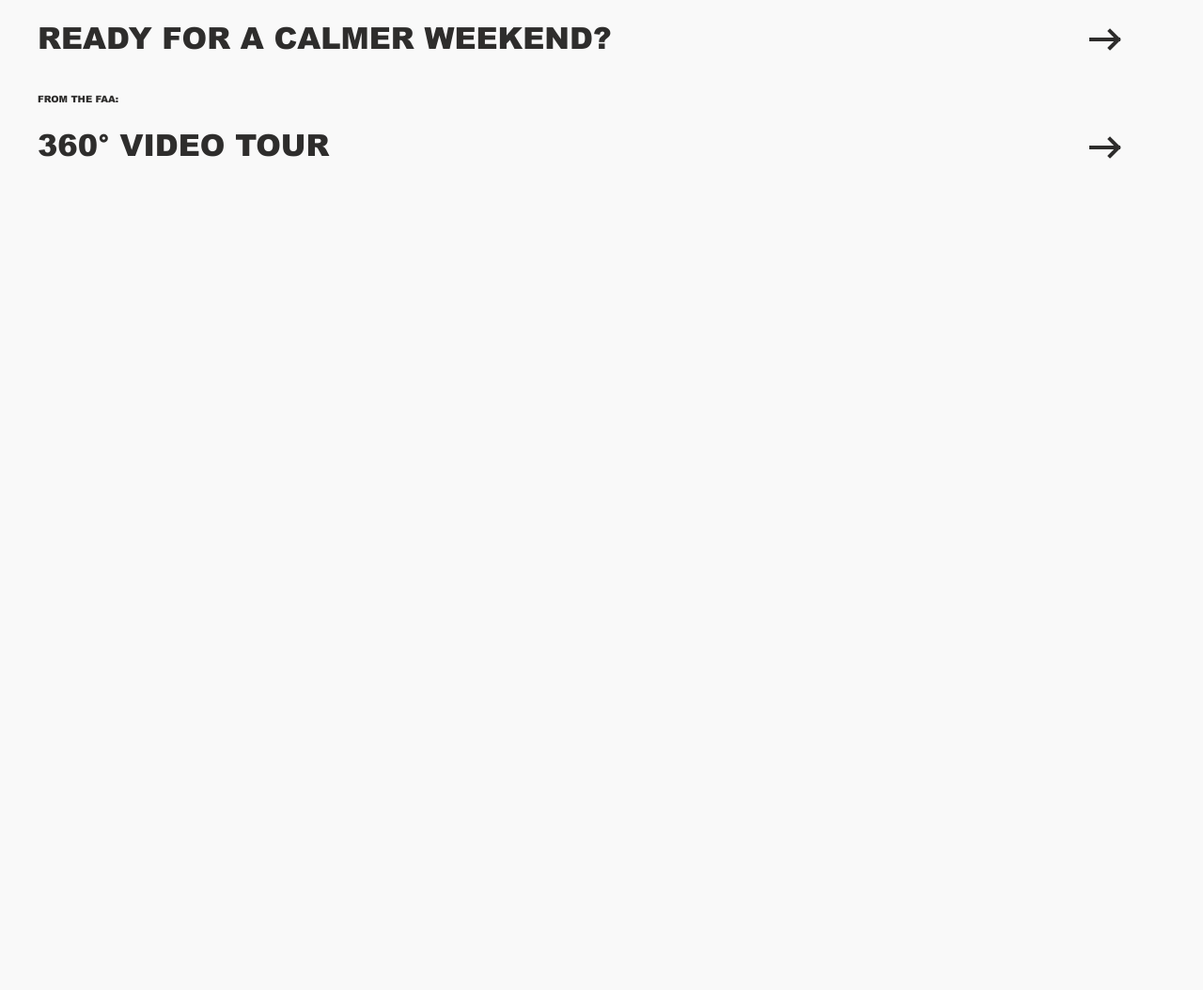
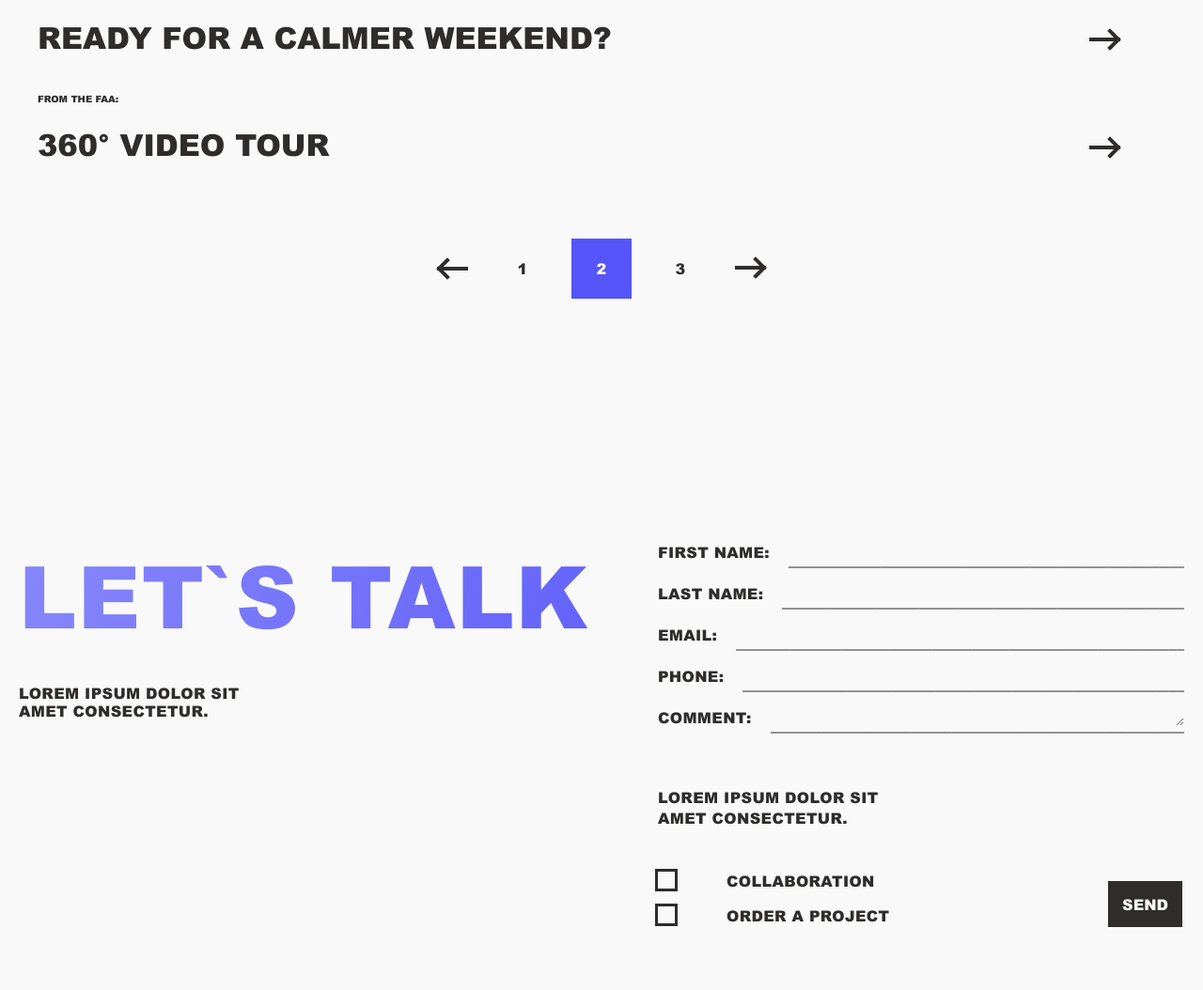
Before and after one commit to RostislavSuslov/dronemapping360, a website built with Vite: page news.html in a window 1280 px wide. Shown: the part 1042-2096 px from the top of the page at 94% size. Before the commit the page ends 1336 px from the top, so only its background shows below. Built offline with nearby package versions, Linux system fonts and the light colour scheme; files whose address does not match are found by name.

Commit message:
feat: news page done

```diff
--- a/news.html
+++ b/news.html
@@ -91,8 +91,10 @@
             </svg>
           </a>
         </div>
-      </div>
-    </section>
+         {{> pagination}}
+        </div>
+      </section>
+      {{> feedback}}
   </main>
   {{> svg-sprite}}
   <a href="markup.html" class="markup-link" data-magnetic>markup</a>
--- a/src/main.scss
+++ b/src/main.scss
@@ -7,6 +7,7 @@
 @use './scss/news' as *;
 @use './scss/feedback' as *;
 @use './scss/footer' as *;
+@use './scss/pagination' as *;
 @use './scss/min-width576px' as *;
 @use './scss/min-width992px' as *;
 @use './scss/min-width1200px' as *;
--- /dev/null
+++ b/src/partials/pagination.html
@@ -0,0 +1,31 @@
+<nav class="pagination" aria-label="Blog pagination">
+    <ul class="pagination__list">
+        <li class="pagination__item pagination__item--prev">
+            <a href="/blog/page/1/" class="pagination__link">
+                <svg class="template-arrow" viewBox="0 0 48 25" fill="none" xmlns="http://www.w3.org/2000/svg">
+                    <path class="template-arrow__line"
+                        d="M45.5 12.0001L-0.00010339 12M45.5 12.0001L36.5141 21.0001M45.5 12.0001L36.5141 3.00012">
+                    </path>
+                </svg>
+            </a>
+        </li>
+        <li class="pagination__item">
+            <a href="/blog/" class="pagination__link">1</a>
+        </li>
+        <li class="pagination__item pagination__item--current">
+            <span class="pagination__link">2</span>
+        </li>
+        <li class="pagination__item">
+            <a href="/blog/page/3/" class="pagination__link">3</a>
+        </li>
+        <li class="pagination__item pagination__item--next">
+            <a href="/blog/page/3/" class="pagination__link">
+                <svg class="template-arrow" viewBox="0 0 48 25" fill="none" xmlns="http://www.w3.org/2000/svg">
+                    <path class="template-arrow__line"
+                        d="M45.5 12.0001L-0.00010339 12M45.5 12.0001L36.5141 21.0001M45.5 12.0001L36.5141 3.00012">
+                    </path>
+                </svg>
+            </a>
+        </li>
+    </ul>
+</nav>
--- /dev/null
+++ b/src/scss/pagination.scss
@@ -0,0 +1,44 @@
+.pagination {
+    padding: var(--section-padidng);
+
+    &__list {
+        display: flex;
+        justify-content: center;
+        column-gap: 20px;
+        padding: 0;
+        margin: 0;
+    }
+
+    &__item {
+        padding: 0;
+        margin: 0;
+        cursor: pointer;
+
+        &--current {
+            background-color: var(--primary);
+            color: var(--white);
+            cursor: default;
+        }
+
+        &:before {
+            display: none;
+        }
+
+        &--prev {
+            transform: rotate(180deg);
+        }
+    }
+
+    &__link {
+        display: flex;
+        width: 64px;
+        height: 64px;
+
+        font-weight: 900;
+        text-decoration: none;
+        justify-content: center;
+        align-items: center;
+        line-height: 1;
+
+    }
+}
```
